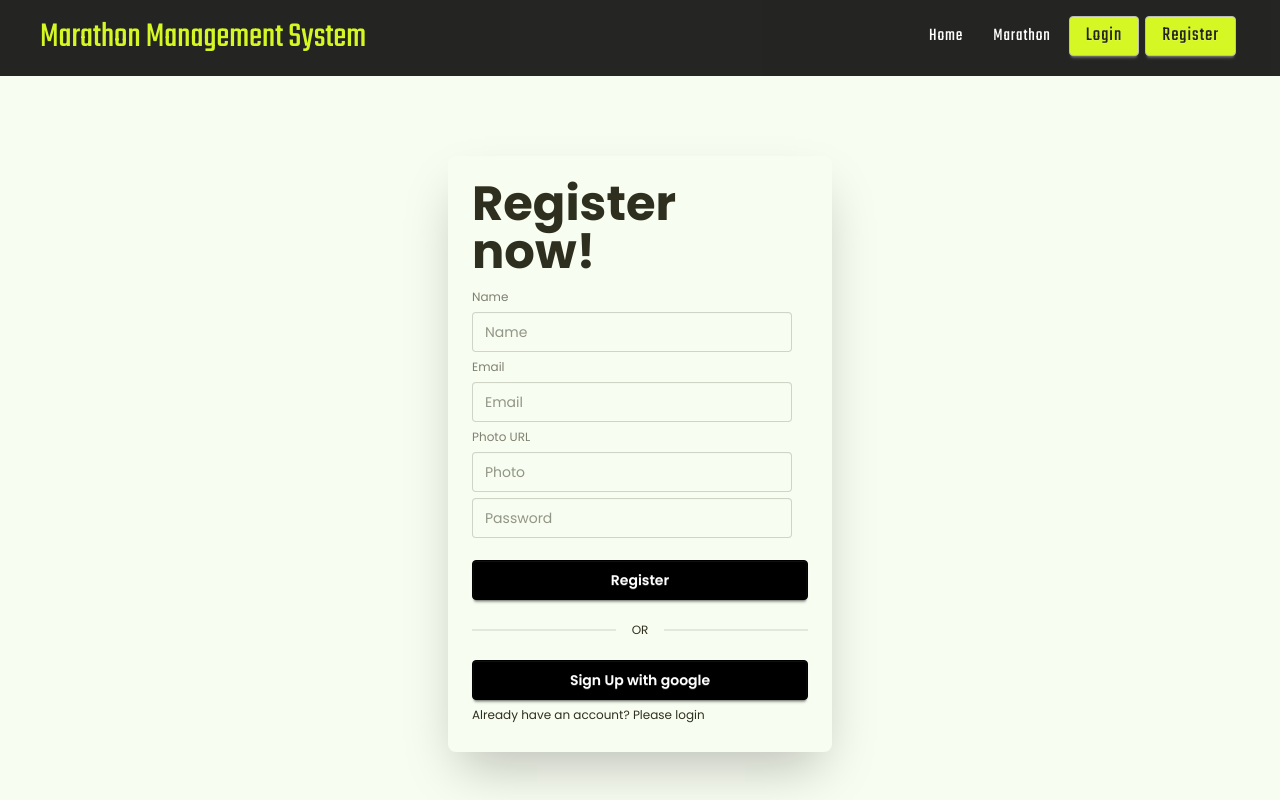
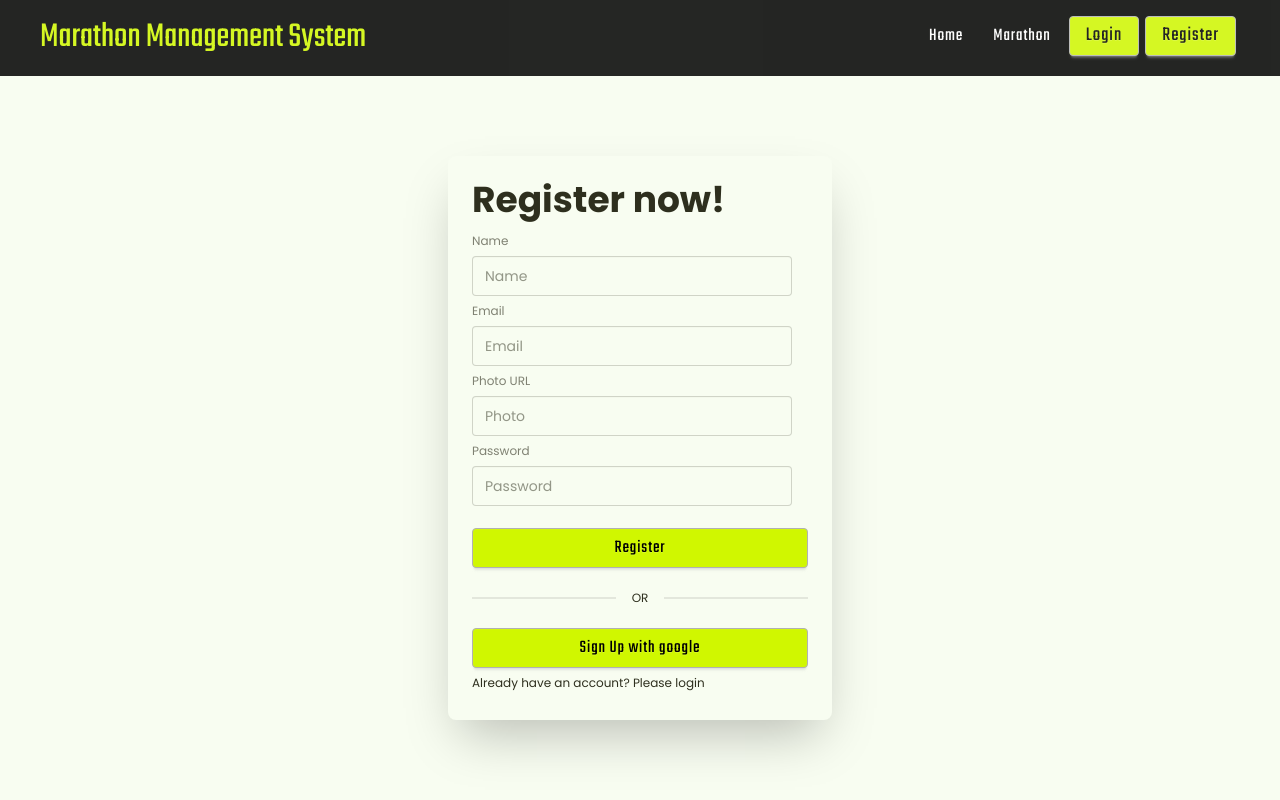
Before and after one commit to AAzizshishir/marathon-management-system, a React (Vite) app: page /register in a window 1280 px wide. Shown: the top 800 px of the page. Built offline with nearby package versions, Linux system fonts and the light colour scheme; no server answers.

Commit message:
login and registration page fixed

```diff
--- a/src/pages/login/Login.jsx
+++ b/src/pages/login/Login.jsx
@@ -54,6 +54,7 @@ const Login = () => {
             name="email"
             className="input"
             placeholder="Email"
+            required
           />
           <label className="label">Password</label>
           <input
@@ -61,12 +62,19 @@ const Login = () => {
             name="password"
             className="input"
             placeholder="Password"
+            required
           />
-          <button type="submit" className="btn btn-neutral mt-4">
+          <button
+            type="submit"
+            className="btn bg-primary text-primary-content font-secondary font-normal text-lg tracking-wider mt-4"
+          >
             Login
           </button>
           <div className="divider">OR</div>
-          <button onClick={handleGoogleSignIn} className="btn btn-neutral">
+          <button
+            onClick={handleGoogleSignIn}
+            className="btn bg-primary text-primary-content font-secondary font-normal text-lg tracking-wider"
+          >
             Sign In with google
           </button>
           <p>
--- a/src/pages/register/Register.jsx
+++ b/src/pages/register/Register.jsx
@@ -69,7 +69,7 @@ const Register = () => {
         <title>Register</title>
       </Helmet>
       <div className="card-body">
-        <h1 className="text-5xl font-bold">Register now!</h1>
+        <h1 className="text-4xl font-bold">Register now!</h1>
         <form onSubmit={handleRegister} className="fieldset">
           <label className="label">Name</label>
           <input
@@ -95,31 +95,9 @@ const Register = () => {
             placeholder="Photo"
             required
           />
-          {/* <label className="label">Password</label>
-          <input
-            type="password"
-            name="password"
-            className="input"
-            placeholder="Password"
-          /> */}
 
+          <label className="label">Password</label>
           <label className="input validator">
-            {/* <svg
-              className="h-[1em] opacity-50"
-              xmlns="http://www.w3.org/2000/svg"
-              viewBox="0 0 24 24"
-            >
-              <g
-                strokeLinejoin="round"
-                strokeLinecap="round"
-                strokeWidth="2.5"
-                fill="none"
-                stroke="currentColor"
-              >
-                <path d="M2.586 17.414A2 2 0 0 0 2 18.828V21a1 1 0 0 0 1 1h3a1 1 0 0 0 1-1v-1a1 1 0 0 1 1-1h1a1 1 0 0 0 1-1v-1a1 1 0 0 1 1-1h.172a2 2 0 0 0 1.414-.586l.814-.814a6.5 6.5 0 1 0-4-4z"></path>
-                <circle cx="16.5" cy="7.5" r=".5" fill="currentColor"></circle>
-              </g>
-            </svg> */}
             <input
               type="password"
               required
@@ -137,11 +115,17 @@ const Register = () => {
             At least one uppercase letter
           </p>
 
-          <button type="submit" className="btn btn-neutral mt-4">
+          <button
+            type="submit"
+            className="btn bg-primary text-primary-content font-secondary font-normal text-lg tracking-wider mt-4"
+          >
             Register
           </button>
           <div className="divider">OR</div>
-          <button onClick={handleGoogleSignUp} className="btn btn-neutral">
+          <button
+            onClick={handleGoogleSignUp}
+            className="btn bg-primary text-primary-content font-secondary font-normal text-lg tracking-wider"
+          >
             Sign Up with google
           </button>
           <p>
```
Also changed, not shown: 1 other file (tests, documents, lock files or other folders).
